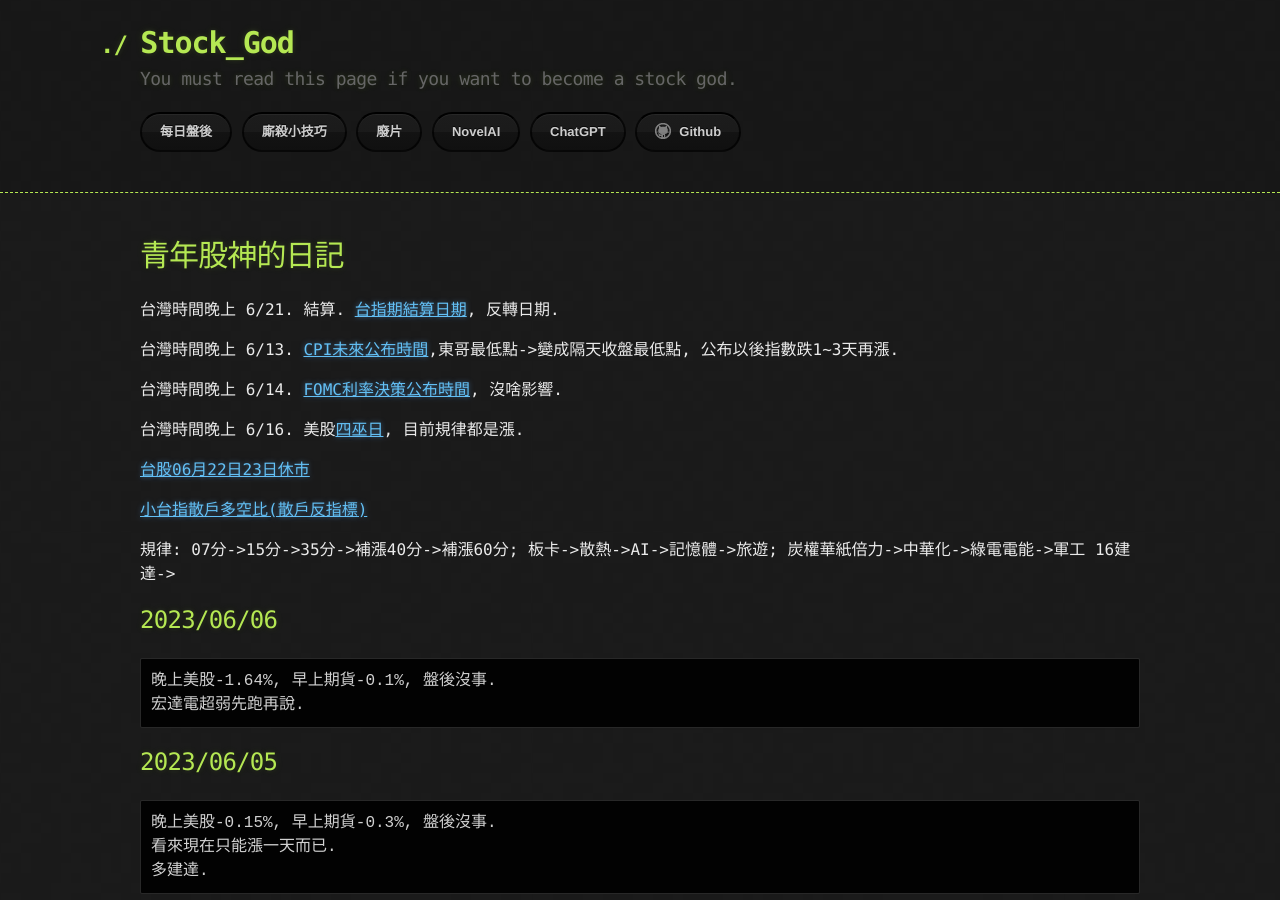
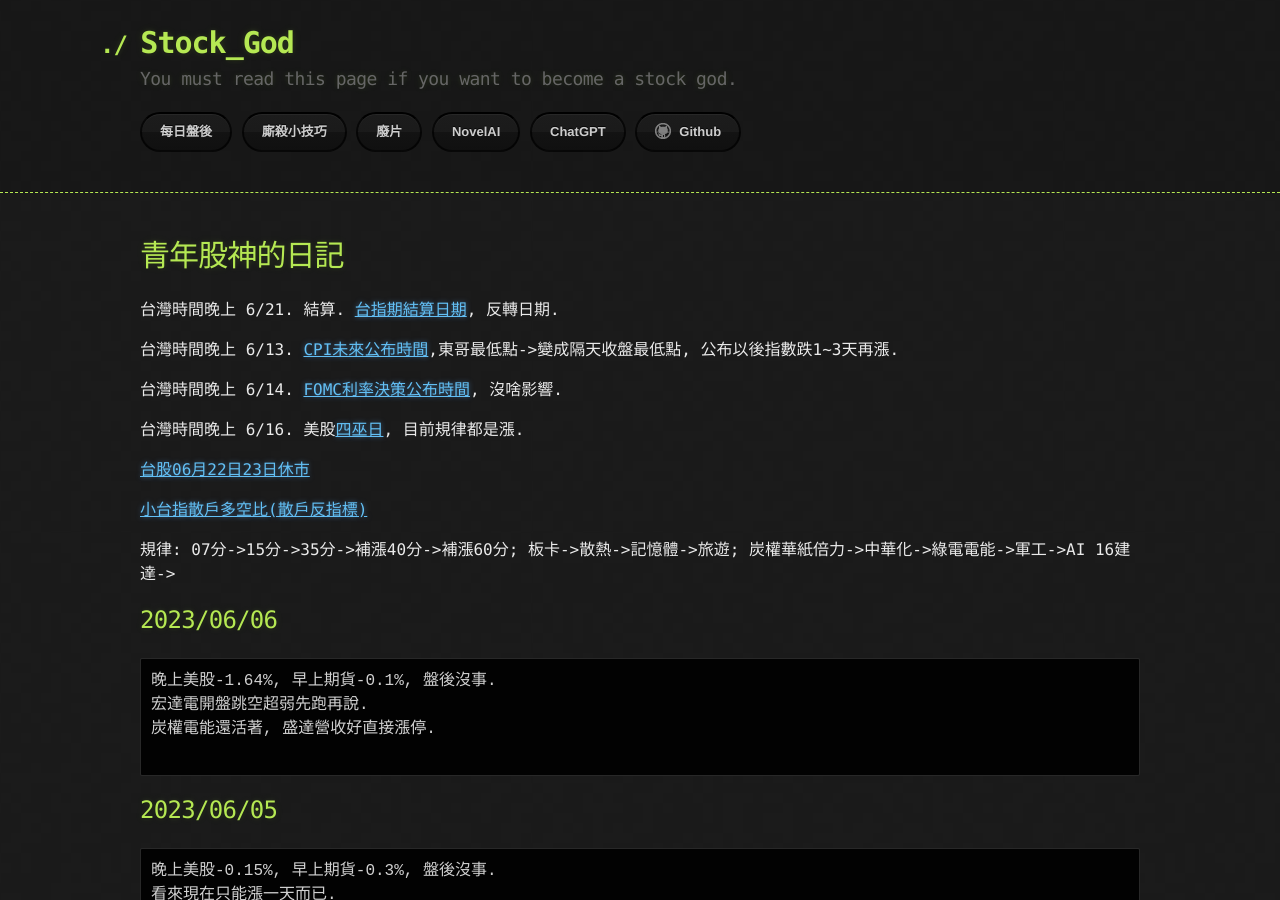
Before and after one commit to lepg5487/Stock_God, a Jekyll site: the page built from index.md, in a window 1280 px wide and 900 px high. Built offline with Jekyll 4.4.1, drawn with Linux system fonts in a browser that asks for light colours; our own code applies the rules of GitHub Pages for plain Markdown files.

Commit message:
Update index.md

````diff
--- a/index.md
+++ b/index.md
@@ -17,14 +17,16 @@ layout: testlayouts
 [小台指散戶多空比(散戶反指標)](https://www.macromicro.me/charts/20069/tw-mtx-long-to-short-ratio-of-individual-player)
 
 規律: 07分->15分->35分->補漲40分->補漲60分;
-板卡->散熱->AI->記憶體->旅遊;
-炭權華紙倍力->中華化->綠電電能->軍工
+板卡->散熱->記憶體->旅遊;
+炭權華紙倍力->中華化->綠電電能->軍工->AI
 16建達->
 
 ## 2023/06/06
 ```
 晚上美股-1.64%, 早上期貨-0.1%, 盤後沒事.
-宏達電超弱先跑再說.
+宏達電開盤跳空超弱先跑再說.
+炭權電能還活著, 盛達營收好直接漲停.
+
 ```
 
 ## 2023/06/05
````
